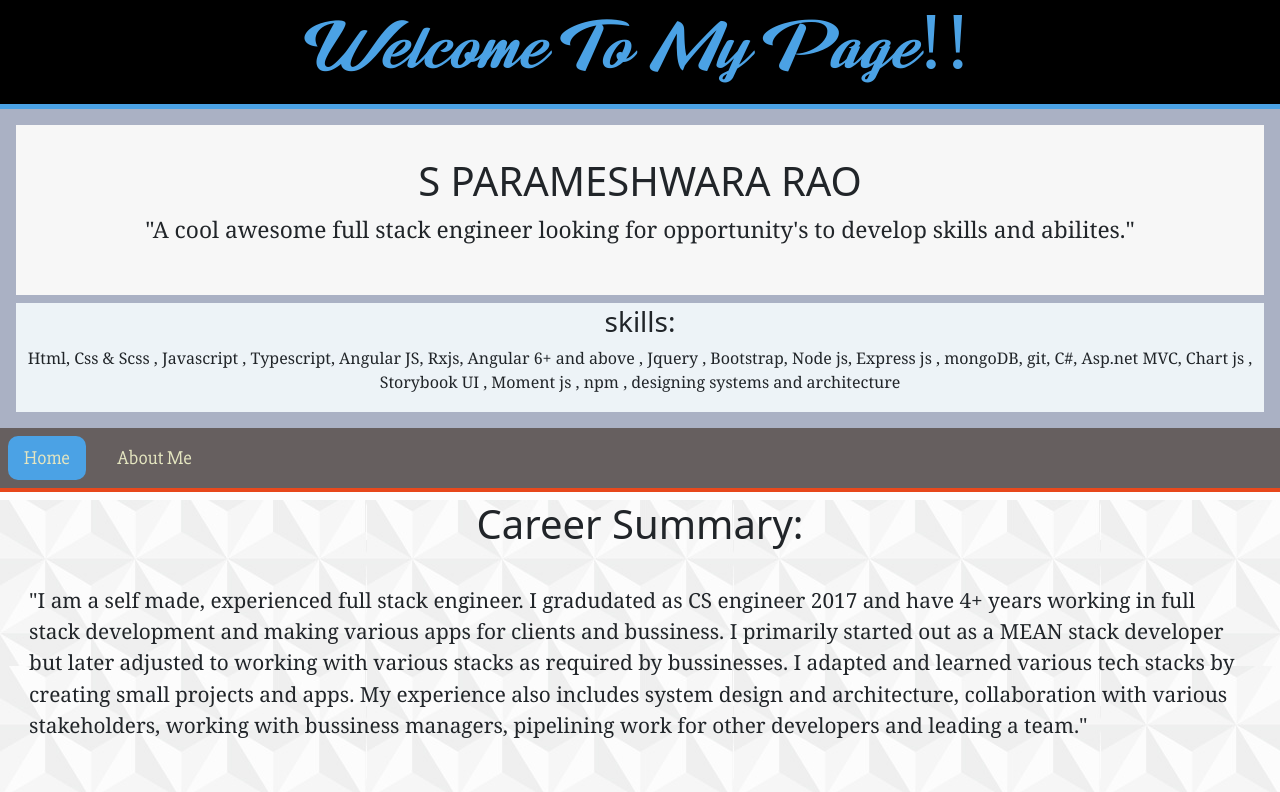
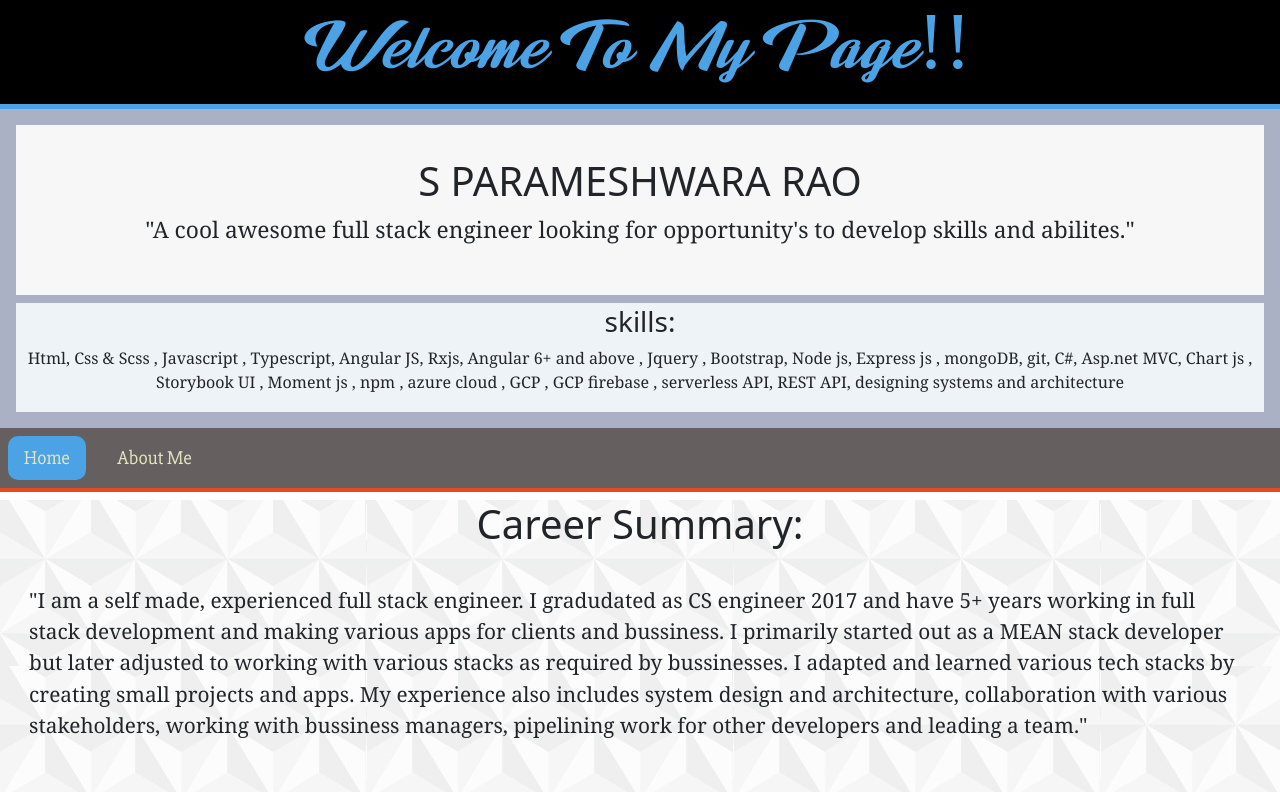
Before and after one commit to parameshwarao/raosportfolio, an Angular app: page /home in a window 1280 px wide. Shown: the top 792 px of the page. Built offline with nearby package versions, Linux system fonts and the light colour scheme.

Commit message:
experience update

```diff
--- a/src/app/app.component.html
+++ b/src/app/app.component.html
@@ -18,7 +18,7 @@
 
     <p class="display--skills-list">
       Html, Css & Scss , Javascript , Typescript, Angular JS, Rxjs, Angular 6+ and above , Jquery , Bootstrap, Node js, Express js , mongoDB,  git,
-      C#, Asp.net MVC, Chart js , Storybook UI , Moment js , npm , designing systems and architecture
+      C#, Asp.net MVC, Chart js , Storybook UI , Moment js , npm , azure cloud , GCP , GCP firebase , serverless API, REST API, designing systems and architecture
     </p>
 
   </div>
--- a/src/app/home/home.component.html
+++ b/src/app/home/home.component.html
@@ -3,7 +3,7 @@
     <h1 class="career-summary">Career Summary:</h1>
         <div>
             <p class="career-gist">
-                "I am a self made, experienced full stack engineer. I gradudated as CS engineer 2017 and have 4+ years working in full stack development and making various apps for clients and bussiness.
+                "I am a self made, experienced full stack engineer. I gradudated as CS engineer 2017 and have 5+ years working in full stack development and making various apps for clients and bussiness.
                 I primarily started out as a MEAN stack developer but later adjusted to working with various stacks as required by bussinesses. I adapted and learned various tech stacks by
                 creating small projects and apps. My experience also includes system design and architecture, collaboration with various stakeholders, working with bussiness managers, pipelining work for other developers and leading a team."
             </p>
--- a/src/app/home/home.component.ts
+++ b/src/app/home/home.component.ts
@@ -42,7 +42,14 @@ export class HomeComponent implements OnInit {
     "Experience working in agile environment and keeping up track with onsite sync calls and Iteration progress.",
     "Created and merged GIT Development branches after having a code review and deployed into DEV Environment with help of Dev-ops team.",
     "Experience moving all GIT QA signoff branches to UAT by merging with master after client Approval.",
-
+    "Experience using source tree GUI for understanding the branching and merging for tagging them with release version number.",
+    "Experience Collaborating with Onsite Technical lead, program manager, client side teams and major Stakeholders for solving complex architecture level changes.",
+    "Experience architecting and designing systems and working with various other architects.",
+    "Experience in learning new tech and creating POC for client and helping them with product innovation and performance improvement.",
+    "Experience writing documentation, teaching team members new concepts, creating POC’s in stackblitz, collaborating and learning.",
+    "Experience in learning new client requested product integration, writing documentation for other developers to refer and maintenance. (prism docs by accusoft was integrated with frontend portal at client’s request) .",
+    "Experience working with ECM system and attributes.",
+    "Experience in mentoring and guiding junior developers"
   ]
   };
 
```
